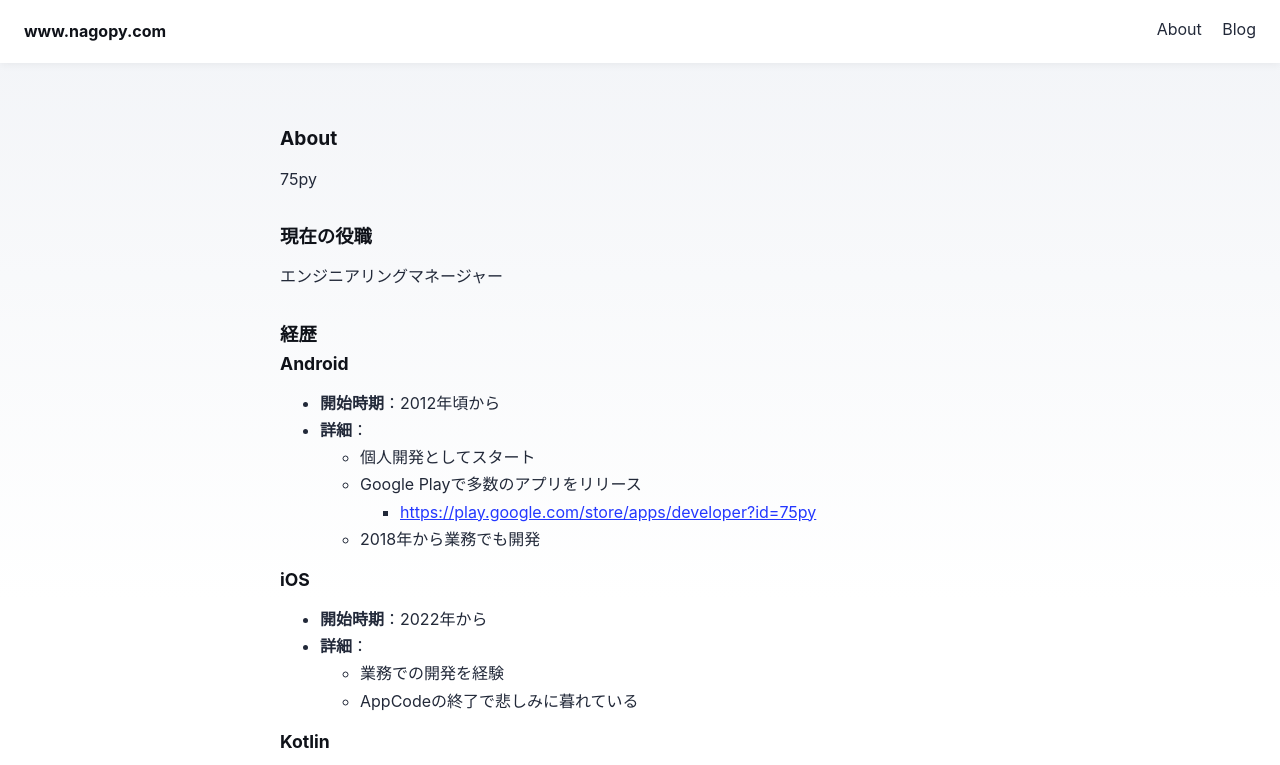
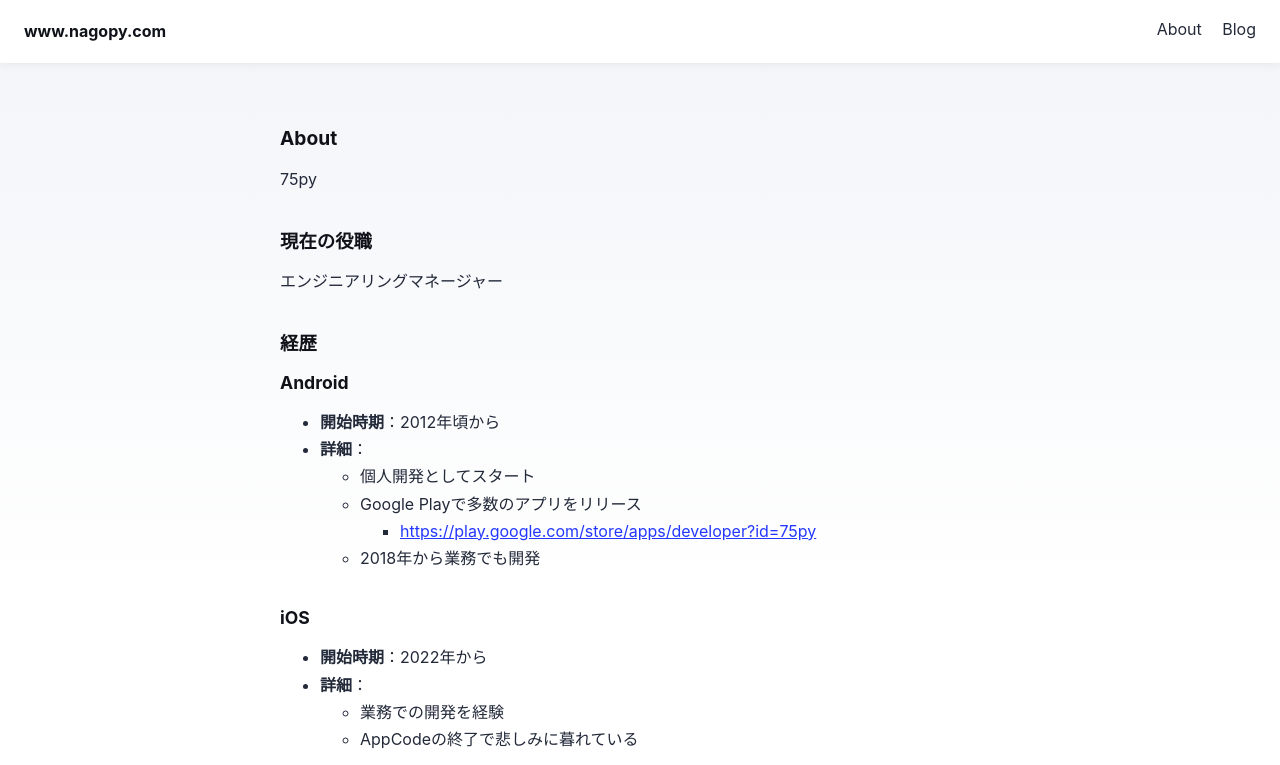
Before and after one commit to 75py/blog, an Astro site: page /about in a window 1280 px wide. Shown: the top 765 px of the page. Built offline with nearby package versions, Linux system fonts and the light colour scheme; Astro itself is replaced by a stand-in of ours.

Commit message:
Update prose styles in global.css for better spacing

```diff
--- a/src/styles/global.css
+++ b/src/styles/global.css
@@ -73,8 +73,15 @@ a:hover {
 p {
 	margin-bottom: 1em;
 }
-.prose p {
-	margin-bottom: 2em;
+.prose li p {
+	margin-top: 0;
+	margin-bottom: 0;
+}
+.prose h2, .prose h3, .prose h4, .prose h5, .prose h6 {
+	margin-top: 2em;
+}
+.prose h2 + h3, .prose h3 + h4, .prose h4 + h5, .prose h5 + h6 {
+	margin-top: 1em;
 }
 textarea {
 	width: 100%;
```
